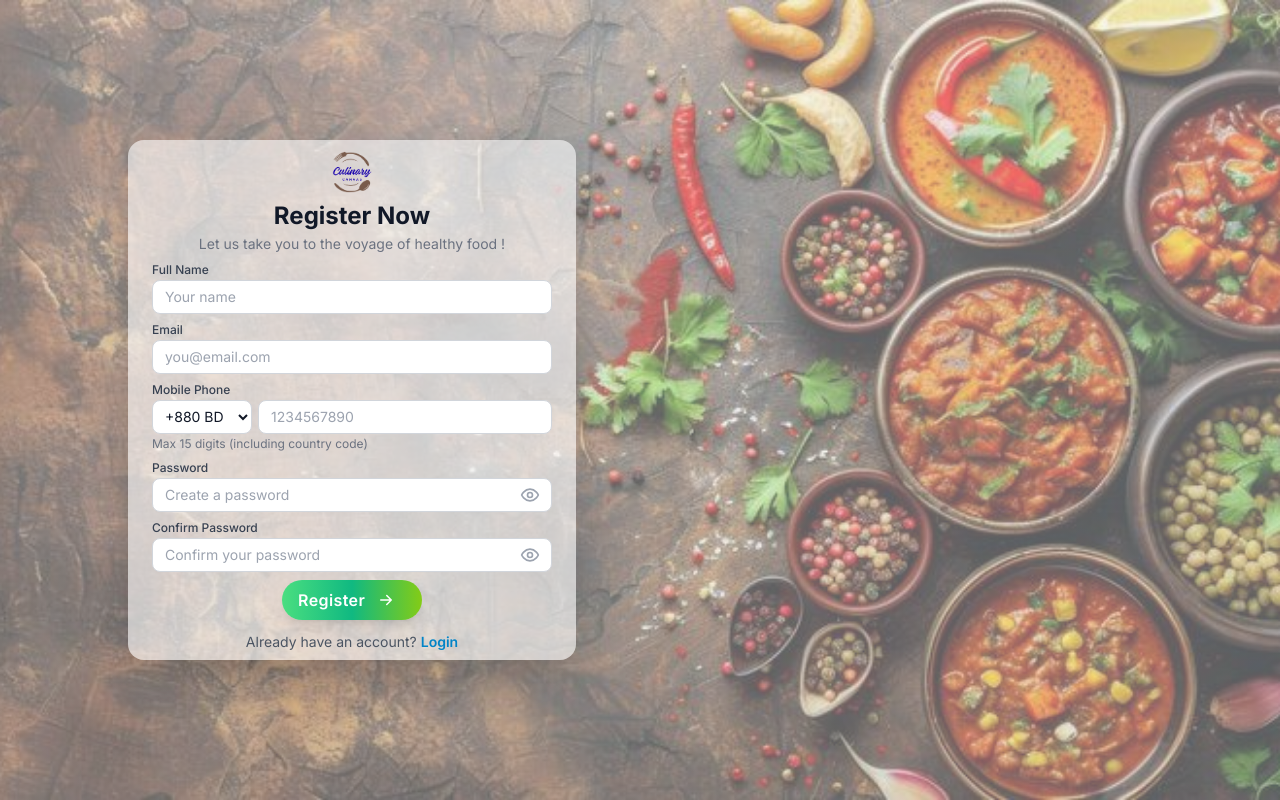
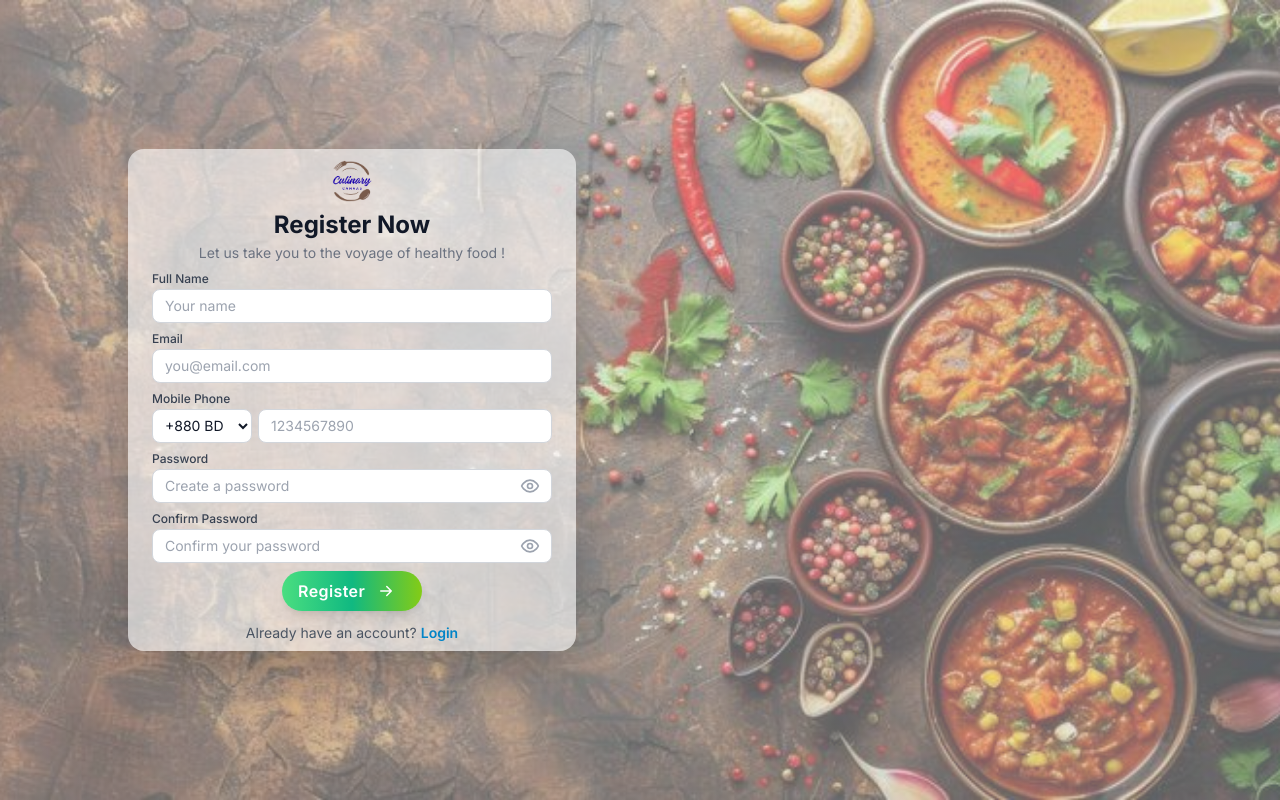
Before and after one commit to uzicodes/Culinary-Canvas, a Next.js app: page /register in a window 1280 px wide. Built offline with nearby package versions, Linux system fonts and the light colour scheme.

Commit message:
validation of '@' in the email input is given & also an error messege is given with it

```diff
--- a/src/app/register/page.tsx
+++ b/src/app/register/page.tsx
@@ -162,6 +162,8 @@ export default function RegisterPage() {
                             onChange={handleChange}
                             autoComplete="email"
                             required
+                            pattern="^[^\s@]+@[^\s@]+\.[^\s@]+$"
+                            title="Please enter a valid email address with exactly one @ symbol"
                             className="w-full px-3 py-1.5 text-sm border border-gray-300 rounded-lg focus:ring-2 focus:ring-sky-400 focus:border-sky-400 outline-none transition placeholder-gray-400"
                             style={{ color: '#ABA907' }}
                             placeholder="you@email.com"
@@ -195,7 +197,6 @@ export default function RegisterPage() {
                                 maxLength={15}
                             />
                         </div>
-                        <p className="text-xs text-gray-500 mt-0.5">Max 15 digits (including country code)</p>
                     </div>
                     <div>
                         <label htmlFor="password" className="block text-xs font-medium text-gray-700 mb-0.5">Password</label>
```
